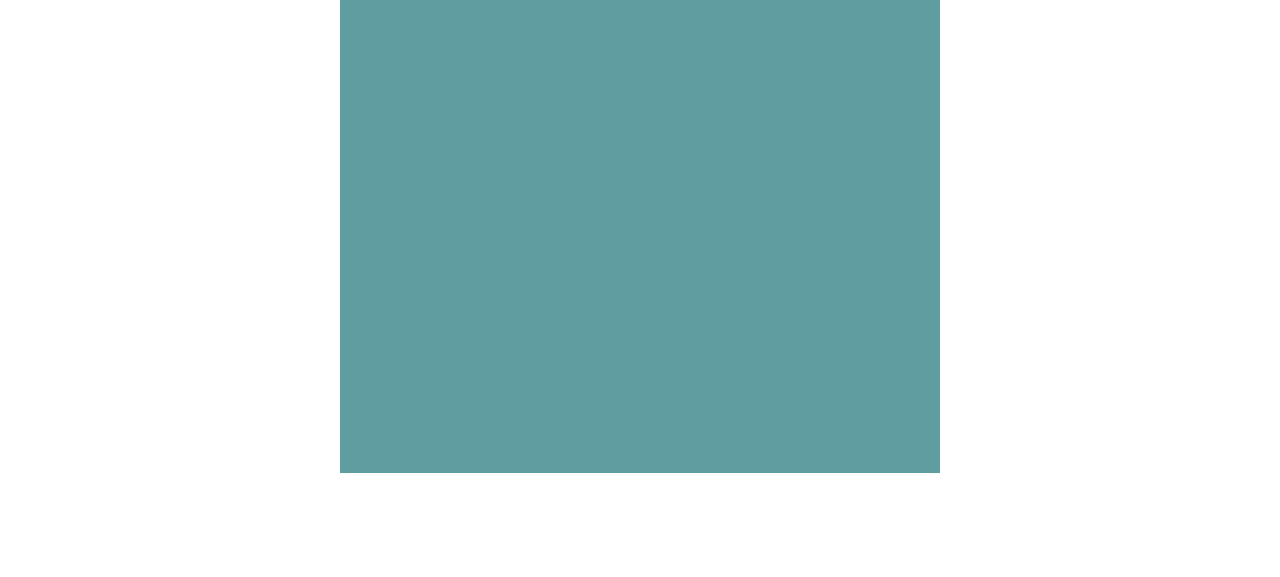
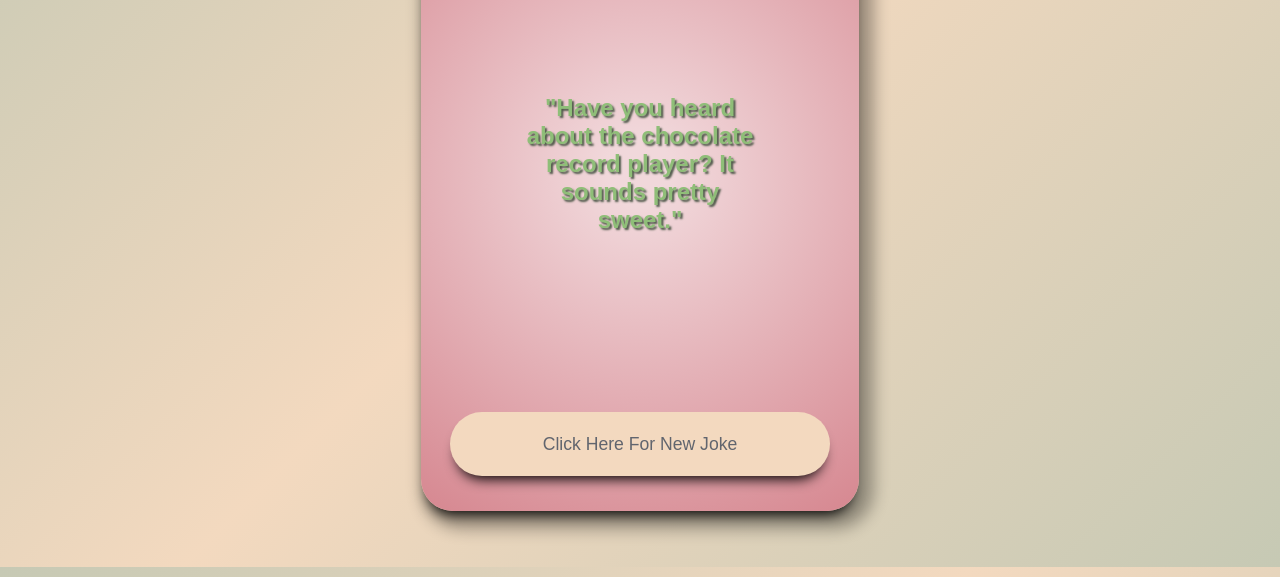
Before and after one commit to PattaSiwa/Dad-Jokes, a plain HTML site: page index.html in a window 1280 px wide. Shown: the part 223-800 px from the top of the page. Drawn offline with nearby package versions, Linux system fonts and the light colour scheme; a web font is replaced by a local one.

Commit message:
styled with CSS

```diff
--- a/css/style.css
+++ b/css/style.css
@@ -1,23 +1,64 @@
+@import url('https://fonts.googleapis.com/css2?family=RocknRoll+One&display=swap');
+
 body {
     display: flex;
     justify-content: center;
     align-items: center;
     text-align: center;
+    background: #C6C9B4;
+    background: linear-gradient(135deg, #C6C9B4 0%, #F3D9BF 47%, #C6C9B4 100%);
+    font-family: 'RocknRoll One', sans-serif;
 }
 
 main {
     margin: 3rem;
     width: 60%;
     height: 80vh;
-    max-width: 600px;
-    background-color: cadetblue;
+    max-width: 400px;
+    border-radius:2rem;
+    padding: 1.2rem;
+    background: rgb(241,216,219);
+background: radial-gradient(circle, rgba(241,216,219,1) 8%, rgba(214,135,144,1) 100%);
+
+    box-shadow: 0px 10px 13px -7px #000000, 8px 11px 16px 7px rgba(0,0,0,0.33);
     display: flex;
     flex-direction: column;
+    justify-content: space-between;
+    overflow: auto;
 }
 
 button{
-    width: 40%;
+    width: 95%;
+    height: 10%;
+    margin: 1rem auto;
+    border: none;
+    border-radius: 3rem;
+    background-color: #F3D9BF;
+    box-shadow: 0px 10px 13px -7px #000000, 8px 50px 0px 28px rgba(0,0,0,0);
+    transition: .5s;
+    font-family: 'RocknRoll One', sans-serif;
+    font-size: 1.1rem;
+    color: #61656E;
+
 }
 button:hover {
     cursor: pointer;
+    transform: scale(1.05);
 }
+
+button:focus {
+   outline: 0;
+}
+
+h1, h3 {
+    color: #8fbe78;
+    text-shadow: 2px 2px 2px #4F594A;
+
+}
+
+h3 {
+    font-size: 1.5rem;
+    width: 60%;
+    margin: auto;
+
+}
--- a/index.html
+++ b/index.html
@@ -15,10 +15,10 @@
 <body>
     <main>
 
-        <div class="joke">
-            <h1>Dad Joke Generator</h1>
-            <h3 class="joke">"Have you heard about the chocolate record player? It sounds pretty sweet."</h3>
-        </div>
+
+        <h1>Dad Joke Generator</h1>
+        <h3 class="joke">"Have you heard about the chocolate record player? It sounds pretty sweet."</h3>
+
         <button>Click Here For New Joke</button>
     </main>
 
```
